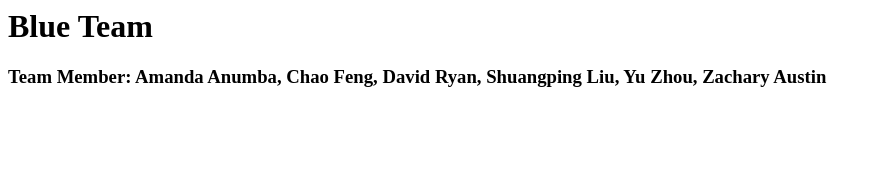
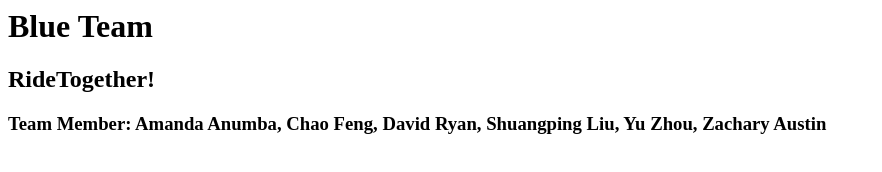
Before and after one commit to chijuzipi/chijuzipi.github.io, a plain HTML site: page index.html in a window 1280 px wide. Shown: the whole page, without its empty margins (0-882 px from the left). Drawn offline with Linux system fonts and the light colour scheme.

Commit message:
initial page

```diff
--- a/index.html
+++ b/index.html
@@ -4,6 +4,7 @@
   </head>
   <body>
     <h1>Blue Team</h1>
+    <h2>RideTogether!</h2>
     <h3>Team Member: Amanda Anumba, Chao Feng, David Ryan, Shuangping Liu, Yu Zhou, Zachary Austin</h3>
   </body>
 </html>
```
